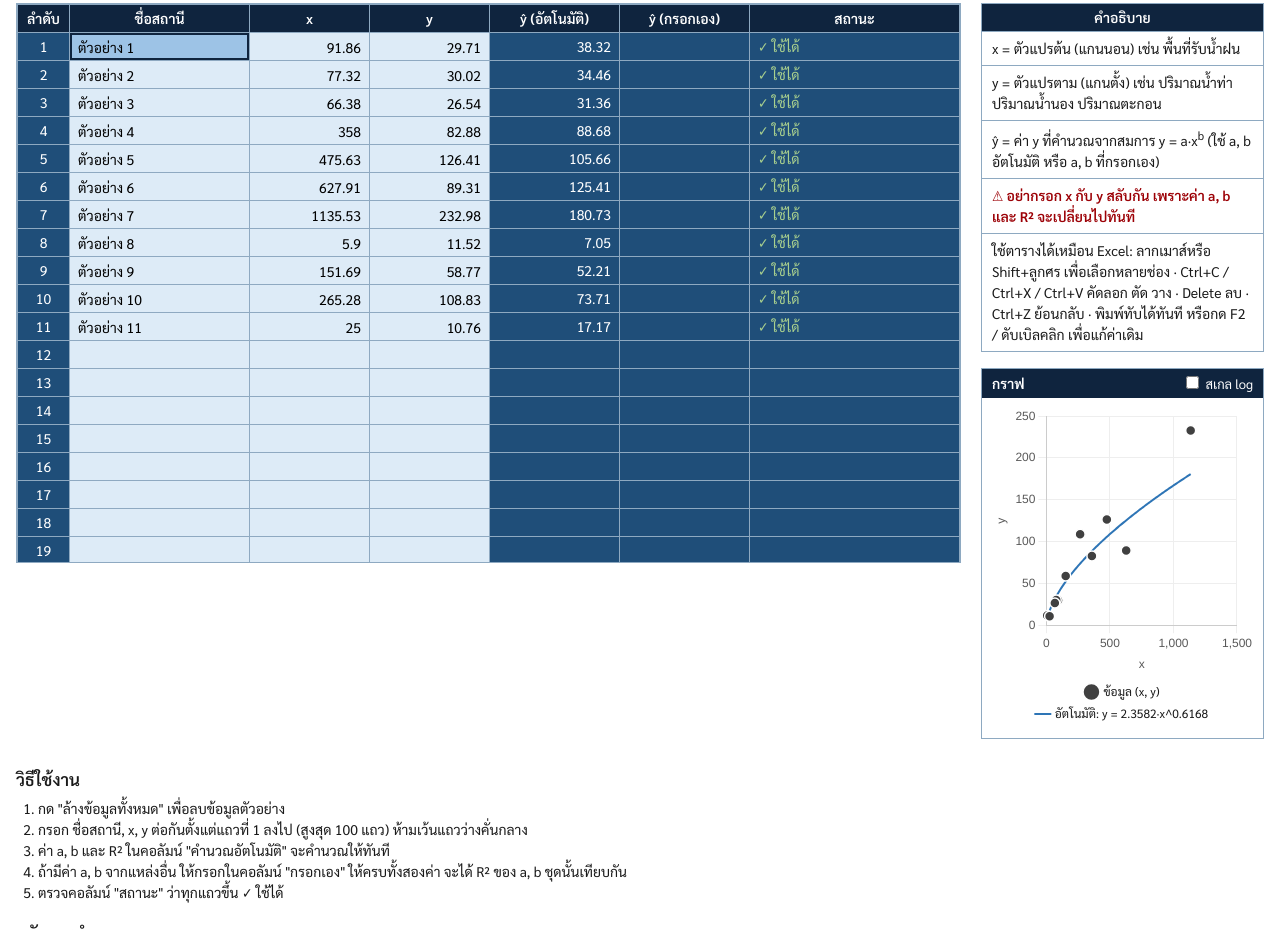
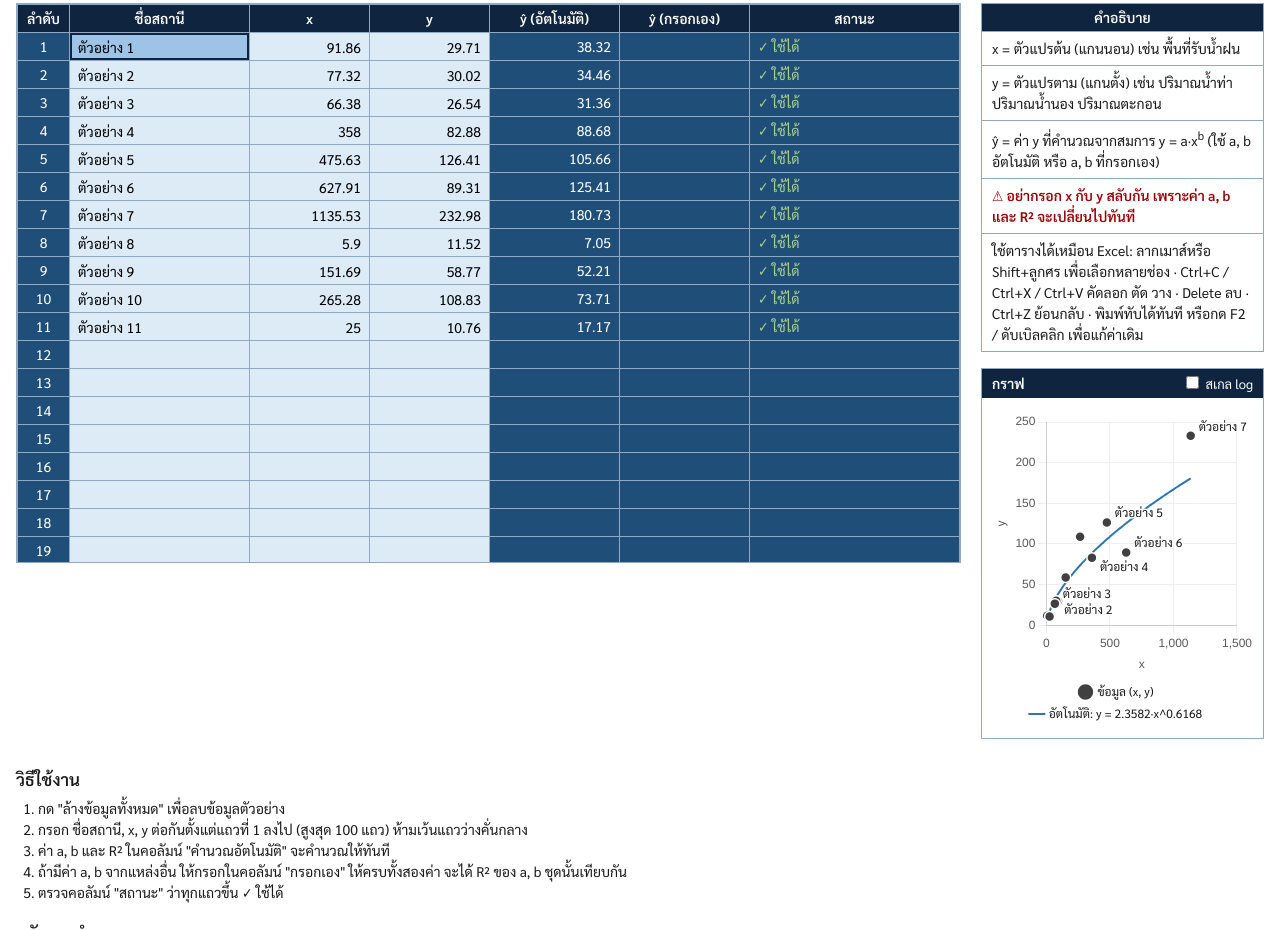
Before and after one commit to pck033/r-squared-checker, a plain HTML site: page index.html in a window 1280 px wide. Shown: the part 288-1218 px from the top of the page. Drawn offline with nearby package versions, Linux system fonts and the light colour scheme; no server answers.

Commit message:
Show station names beside chart points
Co-Authored-By: Claude Opus 5.5 <noreply@anthropic.com>
Claude-Session: https://claude.ai/code/session_01J9TKSzer1GeLy2JUMcoaMb

```diff
--- a/index.html
+++ b/index.html
@@ -473,6 +473,36 @@ function curve(a, b, xmin, xmax, log) {
   }
   return out;
 }
+// writes each station's name beside its data point; a label that would overlap another is moved
+// to a free side, or left out when every side is taken (its name still shows on hover)
+const stationLabels = {
+  id: "stationLabels",
+  afterDatasetsDraw(ch) {
+    const meta = ch.getDatasetMeta(0); if (!meta || meta.hidden) return;
+    const {ctx, chartArea: A} = ch, H = 14, placed = [];
+    const hit = b => b.x1 < A.left || b.x2 > ch.width - 2 || b.y1 < 2 || b.y2 > A.bottom ||   // may run into the padding around the plot
+      placed.some(o => b.x1 < o.x2 && b.x2 > o.x1 && b.y1 < o.y2 && b.y2 > o.y1) ||
+      meta.data.some(q => q.x > b.x1 - 4 && q.x < b.x2 + 4 && q.y > b.y1 - 4 && q.y < b.y2 + 4);   // keep clear of other points
+    ctx.save();
+    ctx.font = '12px "Sarabun", Tahoma, sans-serif'; ctx.textBaseline = "middle"; ctx.lineJoin = "round";
+    meta.data.map((pt, i) => ({pt, raw: ch.data.datasets[0].data[i]}))
+      .sort((a, b) => a.pt.x - b.pt.x)
+      .forEach(({pt, raw}) => {
+        const name = cells[raw.r].name.value.trim(); if (!name) return;
+        const w = ctx.measureText(name).width;
+        const spots = [[8, -9], [8, 9], [-8 - w, -9], [-8 - w, 9], [-w / 2, -16], [-w / 2, 16]];
+        for (const [dx, dy] of spots) {
+          const b = {x1: pt.x + dx, x2: pt.x + dx + w, y1: pt.y + dy - H / 2, y2: pt.y + dy + H / 2};
+          if (hit(b)) continue;
+          placed.push(b);
+          ctx.strokeStyle = "rgba(255,255,255,.9)"; ctx.lineWidth = 3; ctx.strokeText(name, b.x1, pt.y + dy);
+          ctx.fillStyle = "#1a1a1a"; ctx.fillText(name, b.x1, pt.y + dy);
+          return;
+        }
+      });
+    ctx.restore();
+  }
+};
 function drawChart(pts, auto, man) {
   lastArgs = [pts, auto, man];
   if (typeof Chart === "undefined") return;
@@ -491,9 +521,10 @@ function drawChart(pts, auto, man) {
                grid: {color: "#eeeeee"}, ticks: {color: "#595959"}, border: {color: "#cccccc"}});
   if (chart) { chart.data.datasets = ds; chart.options.scales.x = scale("x"); chart.options.scales.y = scale("y"); chart.update("none"); return; }
   chart = new Chart($("chart"), {
+    plugins: [stationLabels],
     data: {datasets: ds},
     options: {
-      maintainAspectRatio: false, animation: false, parsing: true,
+      maintainAspectRatio: false, animation: false, parsing: true, layout: {padding: {top: 16, right: 12}},
       scales: {x: scale("x"), y: scale("y")},
       interaction: {mode: "nearest", intersect: false},
       plugins: {
```
